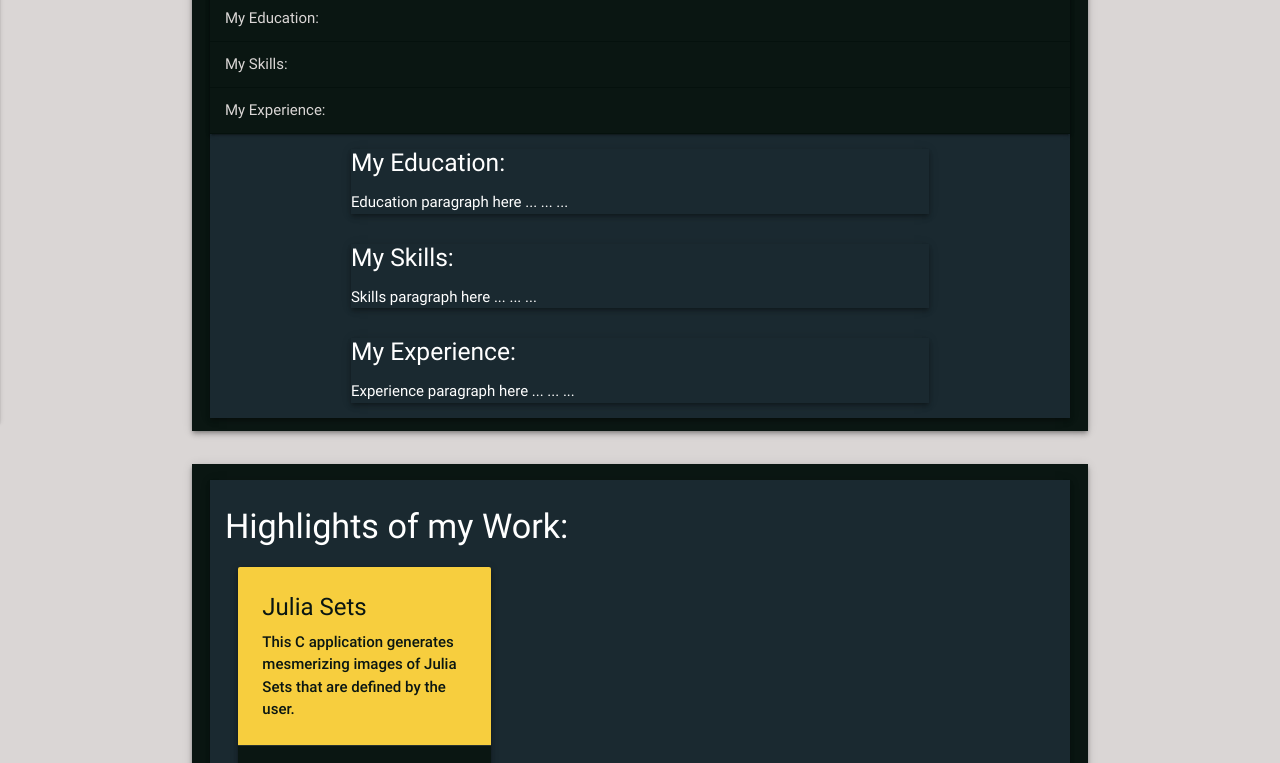
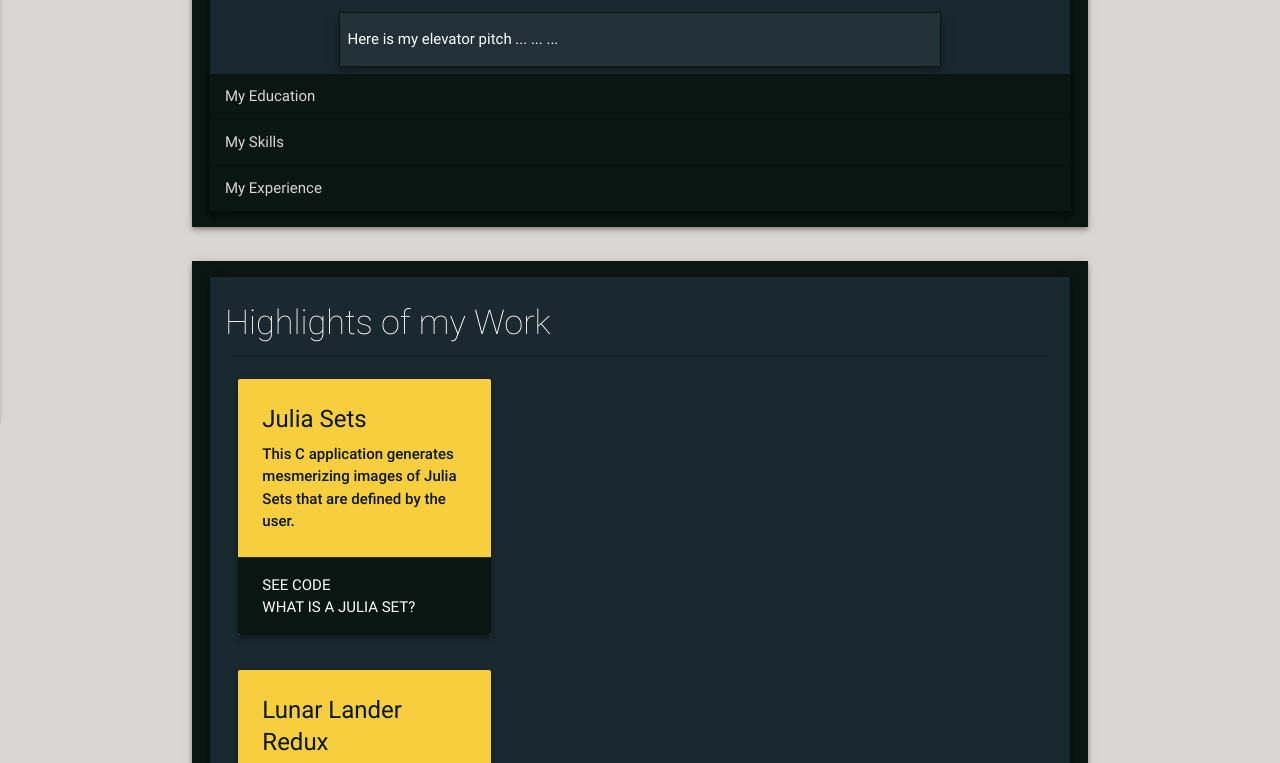
Before and after one commit to robedthomas/Pages, a plain HTML site: page index.html in a window 1280 px wide. Shown: the part 438-1201 px from the top of the page. Drawn offline with nearby package versions, Linux system fonts and the light colour scheme.

Commit message:
Deleted and removed About page. Added elevator pitch paragraph to front page. Tidied up front page.

```diff
--- a/index.html
+++ b/index.html
@@ -33,14 +33,12 @@
 									<li><a id="experience-link" href="experience.html">Experience</a></li>
 									<li><a href="resume.html">Resume</a></li>
 									<li><a href="contact.html">Contact</a></li>
-									<li><a href="about.html">About</a></li>
 								</ul>
 								<ul id="mobile-demo" class="side-nav">
 									<li><a href="index.html">Home</a></li>
 									<li><a href="experience.html">Experience</a></li>
 									<li><a href="resume.html">Resume</a></li>
 									<li><a href="contact.html">Contact</a></li>
-									<li><a href="about.html">About</a></li>
 								</ul>
 						</div>
 					</div>
@@ -65,41 +63,28 @@
 			<div class="container colorbox dark z-depth-2">
 				<div class="row">
 					<div class="container colorbox med z-depth-2">
-						<h4 class="box-title z-depth-1">About Me:</h4>
-						<!--<div class="container">-->
+						<h4 class="box-title">About Me</h4>
+						<div class="container wider">
+							<div class="divider"></div>
+						</div>
+						<div class="container z-depth-3" id="pitch-container">
+							<p id="pitch"> Here is my elevator pitch ... ... ...
+							</p>
+						</div>
 						<ul class="collapsible accordion" data-collapsible="expandable">
 							<li>
-									<div class="collapsible-header">My Education:</div>
+								<div class="collapsible-header">My Education</div>
 								<div class="collapsible-body"><span>Blah blah blah................................................ ............................................</span></div>
 							</li>
 							<li>
-									<div class="collapsible-header">My Skills:</div>
+								<div class="collapsible-header">My Skills</div>
 								<div class="collapsible-body"><span>Blah blah blah...</span></div>
 							</li>
 							<li>
-									<div class="collapsible-header">My Experience:</div>
+								<div class="collapsible-header">My Experience</div>
 								<div class="collapsible-body"><span>Blah blah blah...</span></div>
 							</li>
 						</ul>
-						<!--</div>-->
-						<div class="row">
-							<div class="container inner-talkbox z-depth-2">
-								<h5>My Education:</h5>
-								<p>Education paragraph here ... ... ...</p>
-							</div>
-						</div>
-						<div class="row">
-							<div class="container inner-talkbox z-depth-2">
-								<h5>My Skills:</h5>
-								<p>Skills paragraph here ... ... ...</p>
-							</div>
-						</div>
-						<div class="row">
-							<div class="container inner-talkbox z-depth-2">
-								<h5>My Experience:</h5>
-								<p>Experience paragraph here ... ... ...</p>
-							</div>
-						</div>
 					</div>
 				</div>
 			</div>
@@ -109,7 +94,10 @@
 			<div class="container colorbox dark z-depth-2">
 				<div class="row">
 					<div class="container colorbox med z-depth-2">
-						<h4 class="box-title">Highlights of my Work:</h4>
+						<h4 class="box-title">Highlights of my Work</h4>
+						<div class="container wider">
+							<div class="divider"></div>
+						</div>
 						<!--Julia Sets-->
 						<div class="row">
 							<div class="col l4 m6 s12">
--- a/stylesheets/stylesheet.css
+++ b/stylesheets/stylesheet.css
@@ -103,8 +103,27 @@ div.colorbox.dark div.row div.colorbox.med {
 	width: 100%;
 }
 
+div#pitch-container {
+	color: white;
+	background-color: #223138;
+	border: thin solid #0A1612;
+	max-width: 42em;
+	padding-left: 0.5em;
+	padding-right: 0.5em;
+}
+
 .box-title {
 	margin-left: 1rem;
+	font-weight: 200;
+}
+
+div.container.wider {
+	width: 95%;
+	margin-bottom: 1em;
+}
+
+div.colorbox.med div.divider {
+	background-color: #0D1C23;
 }
 
 .card.work-describer {
```
Also changed, not shown: about.html (deleted, +0 -82 lines), contact.html (+0 -2 lines), experience.html (+1 -2 lines), resume.html (+0 -2 lines). Lines whose indentation alone changed are shown as unchanged.
